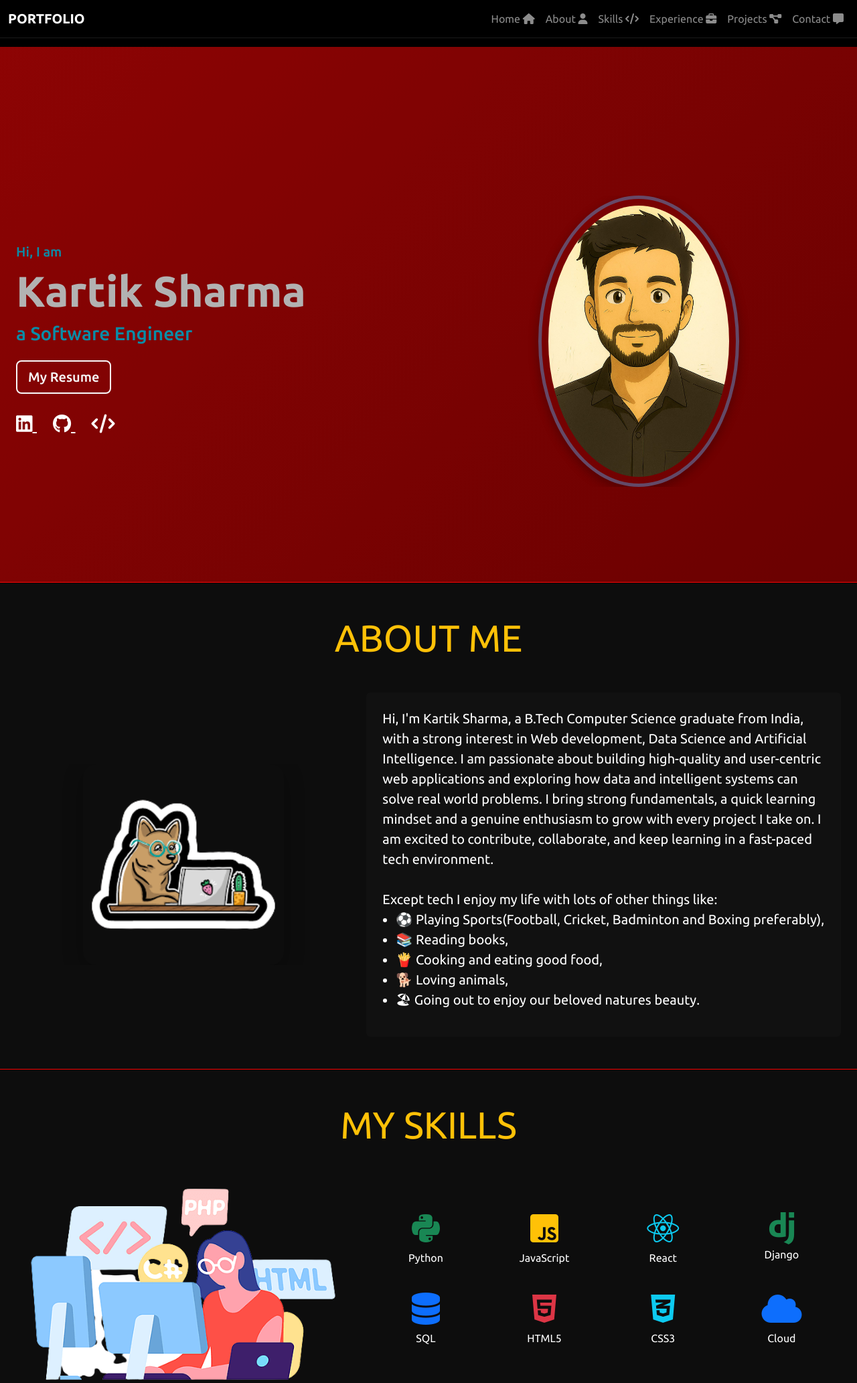
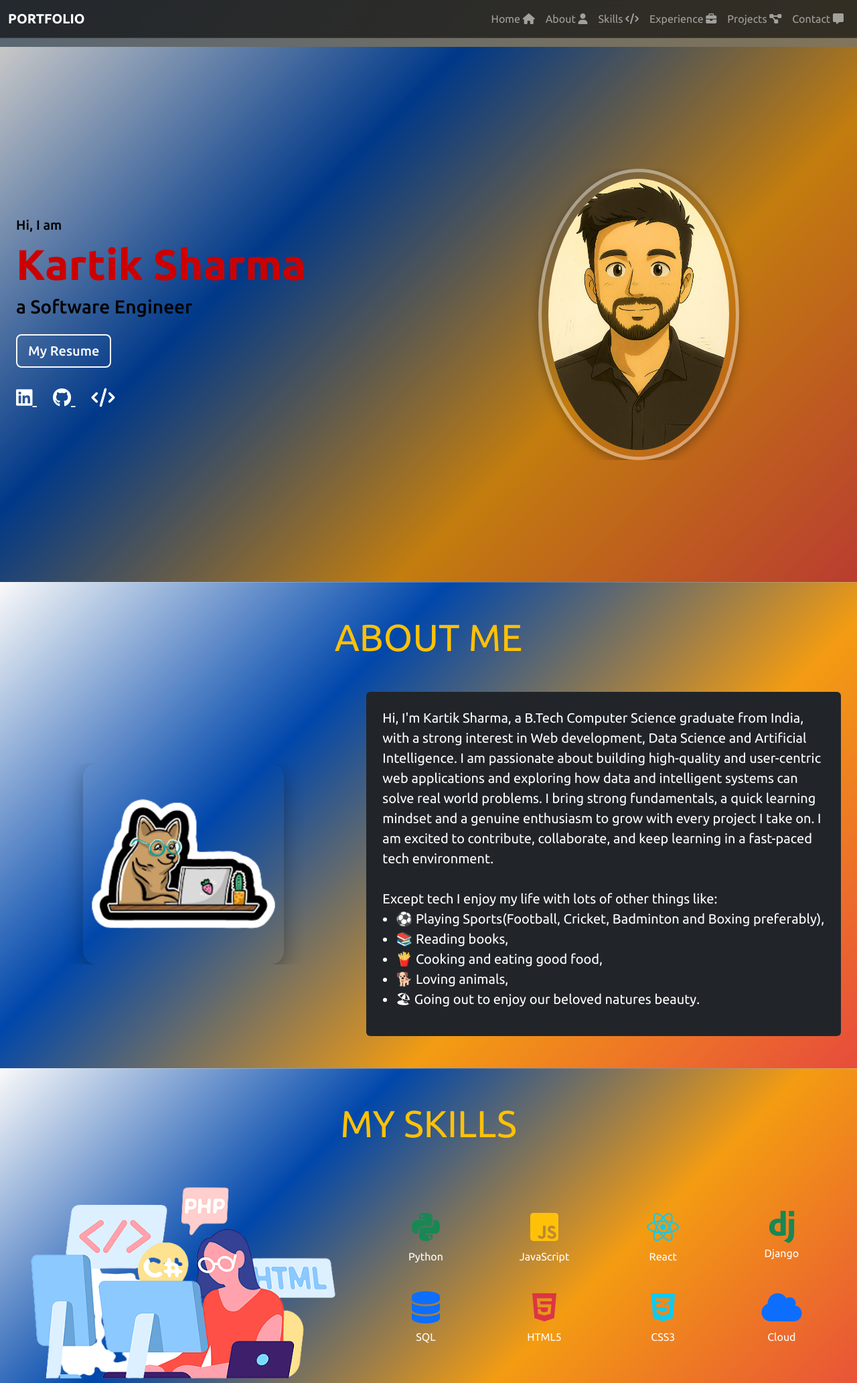
Before and after one commit to Kartik2007sharma/Personal_Portfolio_website, a Django app: page / in a window 1280 px wide. Shown: the top 2065 px of the page at 67% size. Run offline with Django 3.2, Linux system fonts and the light colour scheme.

Commit message:
Updated homepage text colors and applied new gradient theme

```diff
--- a/portfolio/Base/templates/home.html
+++ b/portfolio/Base/templates/home.html
@@ -93,9 +93,10 @@
       <div class="container">
         <div class="row align-items-center">
           <div class="col-lg-6 text-center text-lg-start mb-5 mb-lg-0">
-            <h6 class="text-info fs-5">Hi, I am</h6>
-            <h1 class="text-white display-3 fw-bold">Kartik Sharma</h1>
-            <h4 class="text-info mb-4 fs-3">a Software Engineer</h4>
+            <h6 class="custom-intro fs-5">Hi, I am</h6>
+<h1 class="custom-name display-3 fw-bold">Kartik Sharma</h1>
+<h4 class="custom-role mb-4 fs-3">a Software Engineer</h4>
+
             <a
               href="https://drive.google.com/drive/folders/1WMzOzFhaNCj3LwteNXgOjh4xj2te185v?usp=drive_link"
               target="_blank"
@@ -499,6 +500,9 @@
           <li class="nav-item">
             <a class="nav-link text-white" href="#projects">Projects</a>
           </li>
+          <li class="nav-item">
+            <a class="nav-link text-white" href="#contact">Contact</a>
+          </li>
         </ul>
         <div class="d-flex justify-content-center mb-3">
           <a
--- a/portfolio/static/css/style.css
+++ b/portfolio/static/css/style.css
@@ -1,8 +1,8 @@
 /* Custom Styles */
 :root {
-  --primary-bg: #1f1f38;
-  --secondary-bg: #2c2c6c;
-  --accent-color: #4db5ff;
+  --primary-bg: #e74c3c;
+  --secondary-bg: #f39c12;
+  --accent-color: #0047ab;
   --text-light: #ffffff;
 }
 
@@ -14,29 +14,37 @@ body {
 }
 
 body {
-  background-color: #000000;
+  background: linear-gradient(-45deg, #e74c3c, #f39c12, #0047ab, #f9f9f9);
+  background-size: 400% 400%;
+  animation: gradientBG 15s ease infinite;
   color: #ffffff;
   font-family: "Ubuntu", sans-serif;
   padding-top: 70px;
 }
 
-
 .navbar {
-  background-color: #000 !important;
+  background-color: rgba(0, 0, 0, 0.6) !important;
   backdrop-filter: blur(10px);
   border-bottom: 1px solid rgba(255, 255, 255, 0.1);
 }
 
 section {
   padding: 5rem 0;
+  background: linear-gradient(
+    -45deg,
+    #e74c3c,
+    #f39c12,
+    #0047ab,
+    #f9f9f9
+  ) !important;
+  background-size: 400% 400%;
+  animation: gradientBG 15s ease infinite;
+  border-bottom: 1px solid rgba(255, 255, 255, 0.2);
 }
 
 #home {
   position: relative;
   z-index: 1;
-background: linear-gradient(-45deg, #000, #8b0000, #cd0606, #000);
-  background-size: 400% 400%;
-  animation: gradientBG 10s ease infinite;
   min-height: 100vh;
   display: flex;
   align-items: center;
@@ -44,22 +52,17 @@ background: linear-gradient(-45deg, #000, #8b0000, #cd0606, #000);
 
 .profile-container {
   position: relative;
-    z-index: 1;
-
+  z-index: 1;
 }
 
 .profile-img {
   border-radius: 50%;
-  border: 5px solid rgba(77, 181, 255, 0.4);
+  border: 5px solid rgba(255, 255, 255, 0.4);
   padding: 10px;
   width: 100%;
   max-width: 300px;
   height: auto;
   box-shadow: 0 5px 15px rgba(0, 0, 0, 0.3);
-}
-
-#about {
-  background-color: var(--primary-bg);
 }
 
 .about-image-container {
@@ -75,14 +78,14 @@ background: linear-gradient(-45deg, #000, #8b0000, #cd0606, #000);
 }
 
 .about-content {
-  background-color: var(--secondary-bg);
+  background-color: rgba(0, 0, 0, 0.4);
   padding: 30px;
   border-radius: 15px;
   font-size: 1.1rem;
 }
 
 .card {
-    background-color: #111111; /* Optional dark shade for cards */
+  background-color: rgba(0, 0, 0, 0.4);
   border: none;
   transition: transform 0.3s, box-shadow 0.3s;
   border-radius: 15px;
@@ -91,11 +94,7 @@ background: linear-gradient(-45deg, #000, #8b0000, #cd0606, #000);
 
 .card:hover {
   transform: translateY(-10px);
-  box-shadow: 0 15px 30px rgba(0, 0, 0, 0.2);
-}
-
-.bg-secondary {
-  background-color: var(--secondary-bg) !important;
+  box-shadow: 0 15px 30px rgba(0, 0, 0, 0.3);
 }
 
 .btn-outline-light {
@@ -111,20 +110,19 @@ background: linear-gradient(-45deg, #000, #8b0000, #cd0606, #000);
 }
 
 .btn-warning {
-  background-color: #ffc107;
-  border-color: #ffc107;
+  background-color: #f39c12;
+  border-color: #f39c12;
   color: #212529;
   font-weight: 500;
   transition: all 0.3s;
 }
 
 .btn-warning:hover {
-  background-color: #e0a800;
-  border-color: #d39e00;
+  background-color: #d68a0a;
+  border-color: #d68a0a;
   transform: scale(1.05);
 }
 
-/* Skill icons animation */
 .fab,
 .devicon-django-plain,
 .fas {
@@ -137,12 +135,10 @@ background: linear-gradient(-45deg, #000, #8b0000, #cd0606, #000);
   transform: scale(1.2);
 }
 
-/* Responsive adjustments */
 @media (max-width: 992px) {
   .profile-img {
     max-width: 250px;
   }
-
   .about-img {
     max-width: 250px;
   }
@@ -152,39 +148,30 @@ background: linear-gradient(-45deg, #000, #8b0000, #cd0606, #000);
   section {
     padding: 3rem 0;
   }
-
   .display-3 {
     font-size: 2.5rem;
   }
-
   .display-4 {
     font-size: 2rem;
   }
-
   .profile-img {
     max-width: 220px;
   }
-
   .about-image-container {
     margin-bottom: 2rem;
   }
-
   .about-content {
     margin-top: 0;
     font-size: 1rem;
   }
-
-  /* Prevent horizontal scrolling on mobile */
   .container {
     padding-left: 15px;
     padding-right: 15px;
   }
-
   .row {
     margin-left: -8px;
     margin-right: -8px;
   }
-
   [class*="col-"] {
     padding-left: 8px;
     padding-right: 8px;
@@ -196,23 +183,18 @@ background: linear-gradient(-45deg, #000, #8b0000, #cd0606, #000);
     padding: 0.5rem 1rem;
     font-size: 1rem;
   }
-
   .display-3 {
     font-size: 2rem;
   }
-
   .profile-img {
     max-width: 200px;
   }
-
   .about-img {
     max-width: 200px;
   }
-
   #home .col-lg-6 {
     text-align: center !important;
   }
-
   #home .btn {
     margin-bottom: 1rem;
     display: block;
@@ -221,20 +203,16 @@ background: linear-gradient(-45deg, #000, #8b0000, #cd0606, #000);
     margin-left: auto;
     margin-right: auto;
   }
-
-  /* Adjust form padding */
   #contact .col-lg-8 {
     padding-left: 10px;
     padding-right: 10px;
   }
 }
 
-/* Force content to stay within viewport */
 .container {
   max-width: 100%;
   overflow: hidden;
 }
-
 .row {
   margin-left: 0;
   margin-right: 0;
@@ -242,17 +220,13 @@ background: linear-gradient(-45deg, #000, #8b0000, #cd0606, #000);
 .card-img-top {
   height: 200px;
   object-fit: contain;
-  background-color: #222; /* fallback color */
+  background-color: rgba(0, 0, 0, 0.2);
   padding: 1rem;
 }
+
 #tagCanvas {
   background: transparent;
   margin-top: 10px;
-}
-#home {
-  position: relative;
-  z-index: 1;
-  /* overflow: hidden; */
 }
 
 #home::before {
@@ -262,15 +236,15 @@ background: linear-gradient(-45deg, #000, #8b0000, #cd0606, #000);
   left: 0;
   height: 100%;
   width: 100%;
-  background-color: rgba(0, 0, 0, 0.3); /* semi-transparent overlay */
+  background-color: rgba(0, 0, 0, 0.2);
   z-index: 1;
 }
+
 .social-icons a,
 .btn-outline-light {
   position: relative;
   z-index: 2;
 }
-
 
 @keyframes gradientBG {
   0% {
@@ -284,21 +258,6 @@ background: linear-gradient(-45deg, #000, #8b0000, #cd0606, #000);
   }
 }
 
-section {
-  background-color: transparent;
-}
-#about,
-#skills,
-#projects,
-#experience,
-#contact {
-  background-color: #0d0d0d !important;
-}
-.card,
-.about-content {
-  background-color: #111 !important;
-}
-
 .card-text,
 .card-title,
 .card-subtitle,
@@ -306,8 +265,14 @@ p,
 li {
   color: #fff;
 }
-section {
-  border-bottom: 1px solid #ff0707;
-  padding-bottom: 1px;
-  margin-bottom: 1px;
+.custom-intro {
+  color: black;
 }
+
+.custom-name {
+  color: red; /* bright red from your gradient theme */
+}
+
+.custom-role {
+  color: black;
+}
```
